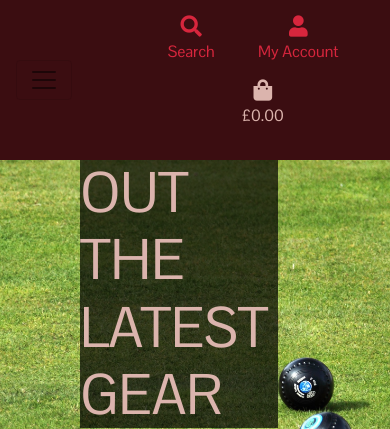
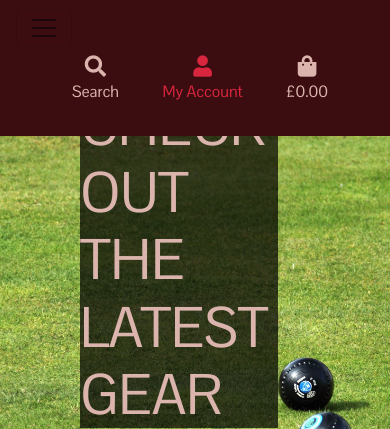
Before and after one commit to TJones305/Hotshots, a Django app: page / in a window 390 px wide. Shown: the top 429 px of the page. Run offline with Django 3.2, Linux system fonts and the light colour scheme; some libraries are stand-ins or nearby versions.

Commit message:
corrected typing errors in header and fixed bug

```diff
--- a/templates/base.html
+++ b/templates/base.html
@@ -7,7 +7,7 @@
     {% block meta %}
     <meta http-equiv="X-UA-Compatible" content="ie=edge">
     <meta charset="utf-8">
-    <meta name="viewport" content="width=device-width, initial-scale=1">
+    <meta name="viewport" content="width=device-width, initial-scale=1, shrink-to-fit=no">
     {% endblock %}
 
     {% block extra_meta %}
@@ -41,7 +41,8 @@
       <div id="topnav" class="row bg-darkred pt-lg-2 d-none d-lg-flex">
         <div class="col-12 col-lg-4 my-auto py-1 py-lg-0 text-center text-lg-left">
           <a href="{% url 'home' %}" class="nav-link main-logo-link">
-            <h2 class="text-rose my-0">H<i class="fas fa-dot-circle text-red"></i>tsh<i class="fas fa-dot-circle text-red"></i>ts</h2></a>
+            <h2 class="text-rose my-0">H<i class="fas fa-dot-circle text-red"></i>tsh<i class="fas fa-dot-circle text-red"></i>ts</h2>
+          </a>
         </div>
         <div class="col-12 col-lg-4 my-auto py-1 py-lg-0">
           <form action="" method="GET">
@@ -59,7 +60,7 @@
         </div>
         <div class="col-12 col-lg-4 my-auto py-1 py-lg-0">
           <ul class="list-inline list-unstyled text-center text-lg-right my-0">
-            <li class="list-inline-item dropdown"></li>
+            <li class="list-inline-item dropdown">
               <a href="#" class="text-rose nav-link" id="user-options" data-toggle="dropdown" aria-haspopup="true" aria-expanded="false">
                 <div class="text-center">
                   <div><i class="fas fa-user fa-lg"></i></div>
@@ -77,9 +78,9 @@
                 <a href="{% url 'account_signup' %}" class="dropdown-item">Create Account</a>
                 <a href="{% url 'account_login' %}" class="dropdown-item">Sign In</a>
                 {% endif %}
-
               </div>
-            <li class="list-inline-item"></li>
+            </li>
+            <li class="list-inline-item">
               <a href="#" class="{% if grand_total %} text-info font-weight-bold {% else %} text-rose {% endif %} nav-link">
                 <div class="text-center">
                   <div><i class="fas fa-shopping-bag fa-lg"></i></div>
@@ -92,6 +93,7 @@
                   </p>
                 </div>
               </a>
+            </li>
           </ul>
         </div>
       </div>
@@ -100,8 +102,8 @@
           <button class="navbar-toggler" type="button" data-toggle="collapse" data-target="#main-nav" aria-controls="main-nav" aria-expanded="false" aria-label="Toggle navigation">
             <span class="navbar-toggler-icon"></span>
           </button>
+          {% include 'includes/main-nav.html' %}
           {% include 'includes/mobile-header.html' %}
-          {% include 'includes/main-nav.html' %}
         </nav>
       </div>
     </header>
--- a/templates/includes/main-nav.html
+++ b/templates/includes/main-nav.html
@@ -1,5 +1,5 @@
 <div class="collapse navbar-collapse" id="main-nav">
-    <ul class="avbar w-auto mx-auto">
+    <ul class="navbar w-auto mx-auto">
         <li class="nav-item dropdown">
             <a href="#" class="logo-font font-weight-bold nav-link text-rose mr-5" id="all-products-link" data-toggle="dropdown">
                 All Products
--- a/templates/includes/mobile-header.html
+++ b/templates/includes/mobile-header.html
@@ -1,6 +1,6 @@
 <ul>
     <li class="list-inline-item">
-        <a href="#" class="text-red nav-link d-block d-lg-none" id="mobile-search" data-toggle="dropdown" aria-haspopup="true" aria-expanded="false">
+        <a href="#" class="text-rose nav-link d-block d-lg-none" id="mobile-search" data-toggle="dropdown" aria-haspopup="true" aria-expanded="false">
             <div class="text-center">
                 <div><i class="fas fa-search fa-lg"></i></div>
                 <p class="my-0">Search</p>
@@ -41,8 +41,8 @@
                 {% endif %}
         </div>
     </li>
-        <li class="list-inline-item"></li>
-            <a href="#" class="{% if grand_total %} text-info font-weight-bold {% else %} text-rose {% endif %} nav-link d-block d-md-none">
+    <li class="list-inline-item">
+        <a href="#" class="{% if grand_total %} text-rose font-weight-bold {% else %} text-rose {% endif %} nav-link d-block d-lg-none">
             <div class="text-center">
                 <div><i class="fas fa-shopping-bag fa-lg"></i></div>
                 <p class="my-0">
@@ -54,4 +54,5 @@
                 </p>
             </div>
         </a>
+    </li>
 </ul>
```
Lines whose indentation alone changed are shown as unchanged.
